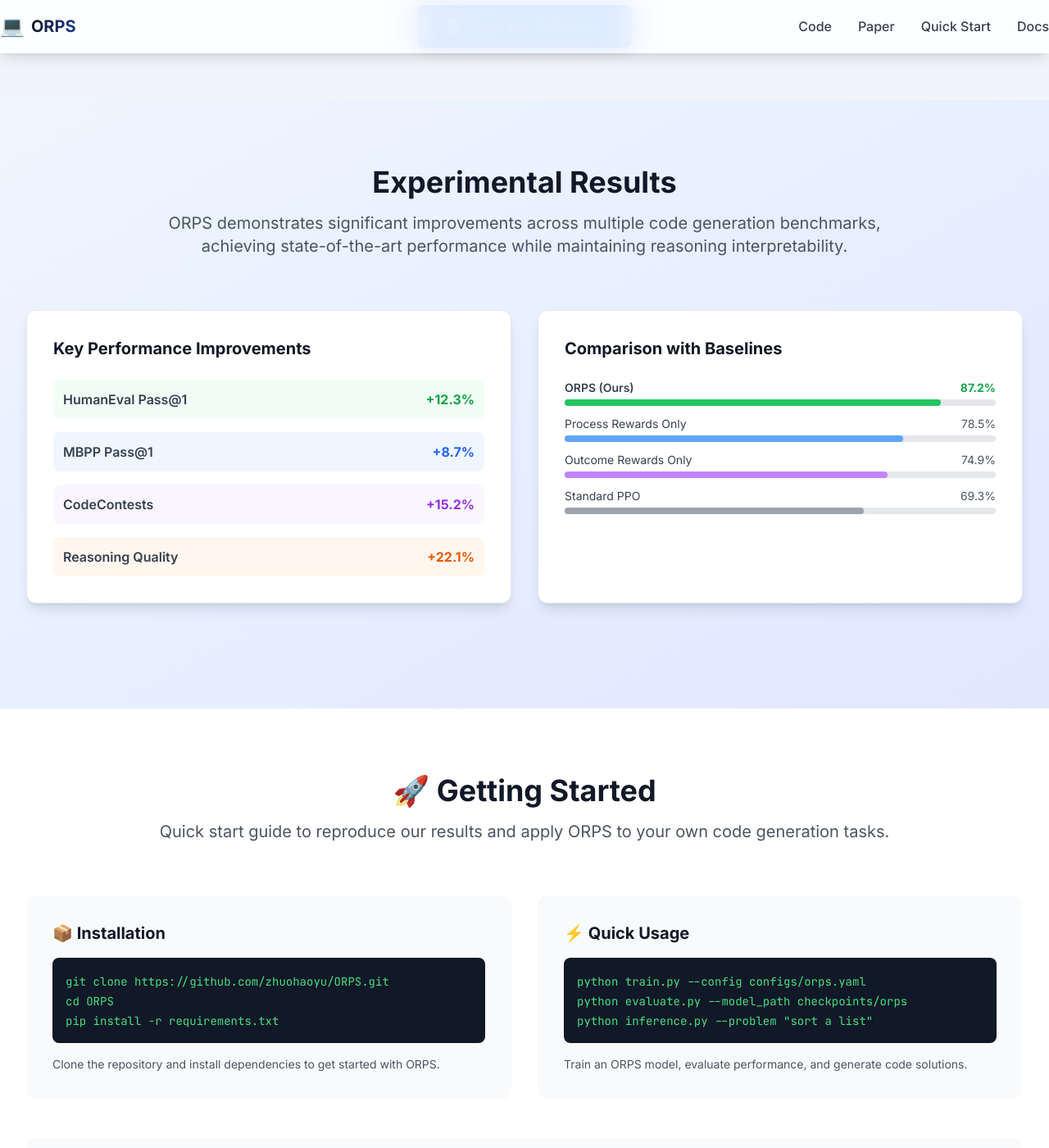
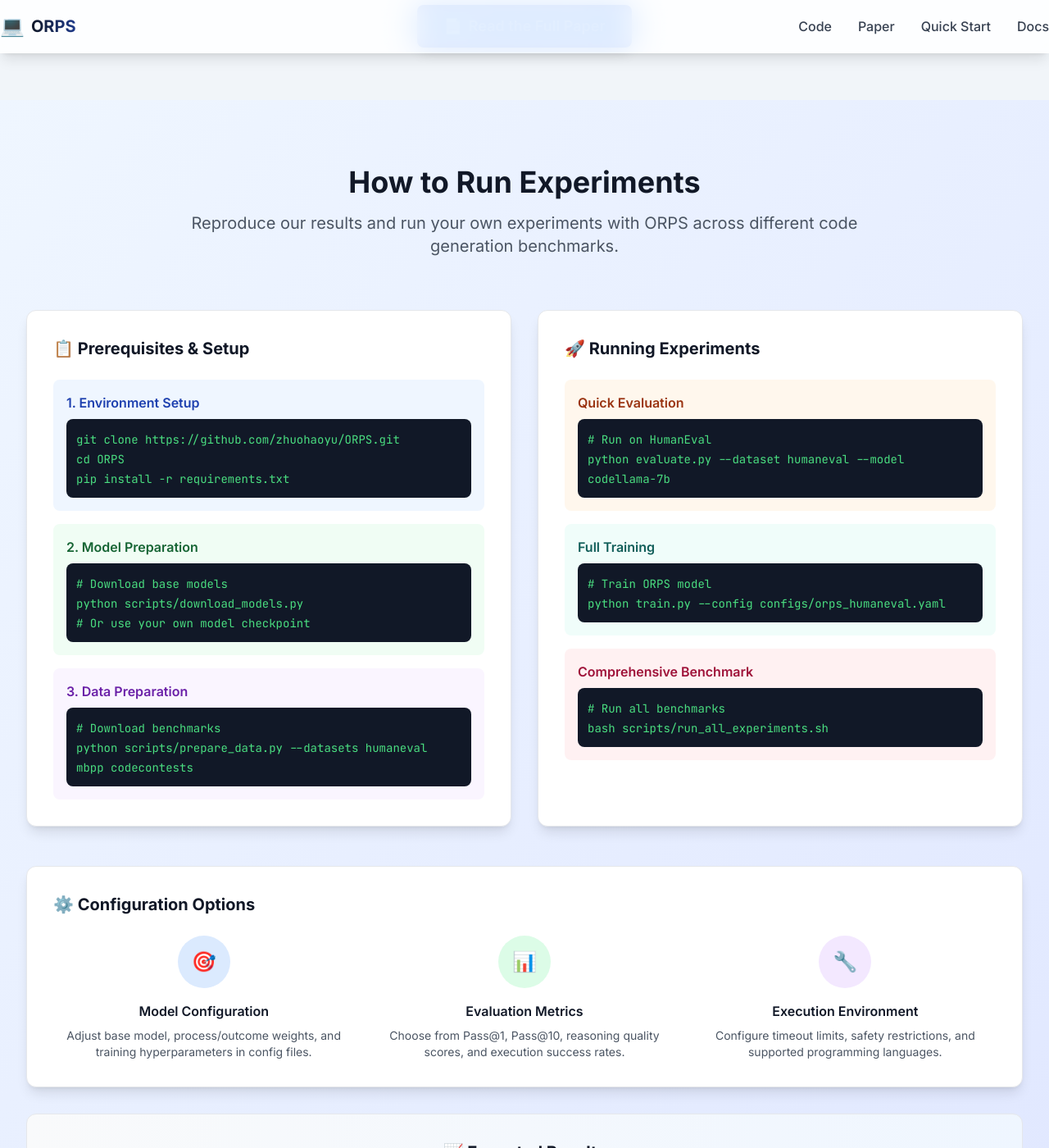
Before and after one commit to zhuohaoyu/ORPS, a Jekyll site: the page built from pages/index.html, in a window 1280 px wide and 1400 px high, scrolled down 3234 px. Shown: the whole window at 82% size. Built offline with Jekyll 4.4.1, drawn with Linux system fonts in a browser that asks for light colours; nearby versions of some CDN libraries; some of the changed text lies outside the part shown.

Commit message:
Update index.html

```diff
--- a/pages/index.html
+++ b/pages/index.html
@@ -42,31 +42,27 @@ description: "ORPS: Reasoning Through Execution: Unifying Process and Outcome Re
             <div class="space-y-3">
                 <!-- First line of authors -->
                 <div class="flex flex-wrap justify-center gap-x-6 gap-y-2">
-                    <span>Zhuohao Yu<sup>1,§</sup></span>
-                    <span>Jiali Zeng<sup>2</sup></span>
+                    <span>Zhuohao Yu<sup>1</sup></span>
                     <span>Weizheng Gu<sup>1</sup></span>
                     <span>Yidong Wang<sup>1</sup></span>
-                    <span>Jindong Wang<sup>3</sup></span>
+                    <span>Xingru Jiang<sup>1</sup></span>
                 </div>
                 <!-- Second line of authors -->
                 <div class="flex flex-wrap justify-center gap-x-6 gap-y-2">
-                    <span>Fandong Meng<sup>2</sup></span>
-                    <span>Jie Zhou<sup>2</sup></span>
-                    <span>Yue Zhang<sup>4</sup></span>
+                    <span>Zhengran Zeng<sup>1</sup></span>
+                    <span>Jindong Wang<sup>2</sup></span>
+                    <span>Wei Ye<sup>1,†</sup></span>
                     <span>Shikun Zhang<sup>1</sup></span>
-                    <span>Wei Ye<sup>1,†</sup></span>
                 </div>
             </div>
         </div>
         <div class="text-base md:text-lg text-gray-600">
             <div class="mb-4 font-bold">
                 <sup>1</sup>Peking University &emsp;
-                <sup>2</sup>WeChat AI &emsp;
-                <sup>3</sup>William & Mary &emsp;
-                <sup>4</sup>Westlake University
+                <sup>2</sup>William & Mary
             </div>
             <p class="text-sm md:text-base text-gray-500 mb-4">
-                <sup>§</sup>Work done during internship at WeChat AI &emsp; <sup>†</sup>Corresponding author
+                <sup>†</sup>Corresponding author
             </p>
             <div class="inline-block bg-blue-100 text-blue-800 px-4 py-2 rounded-lg font-semibold">
                 ICML 2025
@@ -288,81 +284,134 @@ description: "ORPS: Reasoning Through Execution: Unifying Process and Outcome Re
     </div>
 </section>
 
-<!-- Results & Performance -->
+<!-- How to Run Experiments -->
 <section class="py-20 bg-gradient-to-br from-blue-50 to-indigo-100">
     <div class="max-w-7xl mx-auto px-4 sm:px-6 lg:px-8">
         <div class="text-center mb-16">
-            <h2 class="text-3xl md:text-4xl font-bold text-gray-900 mb-4">Experimental Results</h2>
+            <h2 class="text-3xl md:text-4xl font-bold text-gray-900 mb-4">How to Run Experiments</h2>
             <p class="text-xl text-gray-600 max-w-4xl mx-auto">
-                ORPS demonstrates significant improvements across multiple code generation benchmarks, achieving state-of-the-art performance while maintaining reasoning interpretability.
+                Reproduce our results and run your own experiments with ORPS across different code generation benchmarks.
             </p>
         </div>
 
-        <div class="grid md:grid-cols-2 gap-8 mb-12">
-            <!-- Performance Metrics -->
+        <div class="grid md:grid-cols-1 lg:grid-cols-2 gap-8 mb-12">
+            <!-- Setup & Prerequisites -->
             <div class="bg-white p-8 rounded-xl shadow-lg border border-gray-200">
-                <h3 class="text-xl font-bold text-gray-900 mb-6">Key Performance Improvements</h3>
+                <h3 class="text-xl font-bold text-gray-900 mb-6">📋 Prerequisites & Setup</h3>
                 <div class="space-y-4">
-                    <div class="flex justify-between items-center p-3 bg-green-50 rounded-lg">
-                        <span class="font-semibold text-gray-700">HumanEval Pass@1</span>
-                        <span class="font-bold text-green-600">+12.3%</span>
+                    <div class="p-4 bg-blue-50 rounded-lg">
+                        <h4 class="font-semibold text-blue-800 mb-2">1. Environment Setup</h4>
+                        <div class="bg-gray-900 rounded-lg p-3 mt-2">
+                            <code class="text-green-400 font-mono text-sm">
+                                git clone https://github.com/zhuohaoyu/ORPS.git<br>
+                                cd ORPS<br>
+                                pip install -r requirements.txt
+                            </code>
+                        </div>
                     </div>
-                    <div class="flex justify-between items-center p-3 bg-blue-50 rounded-lg">
-                        <span class="font-semibold text-gray-700">MBPP Pass@1</span>
-                        <span class="font-bold text-blue-600">+8.7%</span>
+
+                    <div class="p-4 bg-green-50 rounded-lg">
+                        <h4 class="font-semibold text-green-800 mb-2">2. Model Preparation</h4>
+                        <div class="bg-gray-900 rounded-lg p-3 mt-2">
+                            <code class="text-green-400 font-mono text-sm">
+                                # Download base models<br>
+                                python scripts/download_models.py<br>
+                                # Or use your own model checkpoint
+                            </code>
+                        </div>
                     </div>
-                    <div class="flex justify-between items-center p-3 bg-purple-50 rounded-lg">
-                        <span class="font-semibold text-gray-700">CodeContests</span>
-                        <span class="font-bold text-purple-600">+15.2%</span>
-                    </div>
-                    <div class="flex justify-between items-center p-3 bg-orange-50 rounded-lg">
-                        <span class="font-semibold text-gray-700">Reasoning Quality</span>
-                        <span class="font-bold text-orange-600">+22.1%</span>
+
+                    <div class="p-4 bg-purple-50 rounded-lg">
+                        <h4 class="font-semibold text-purple-800 mb-2">3. Data Preparation</h4>
+                        <div class="bg-gray-900 rounded-lg p-3 mt-2">
+                            <code class="text-green-400 font-mono text-sm">
+                                # Download benchmarks<br>
+                                python scripts/prepare_data.py --datasets humaneval mbpp codecontests
+                            </code>
+                        </div>
                     </div>
                 </div>
             </div>
 
-            <!-- Method Comparison -->
+            <!-- Running Experiments -->
             <div class="bg-white p-8 rounded-xl shadow-lg border border-gray-200">
-                <h3 class="text-xl font-bold text-gray-900 mb-6">Comparison with Baselines</h3>
-                <div class="space-y-3">
-                    <div class="text-sm">
-                        <div class="flex justify-between mb-1">
-                            <span class="font-semibold text-gray-700">ORPS (Ours)</span>
-                            <span class="font-bold text-green-600">87.2%</span>
-                        </div>
-                        <div class="w-full bg-gray-200 rounded-full h-2">
-                            <div class="bg-green-500 h-2 rounded-full" style="width: 87.2%"></div>
+                <h3 class="text-xl font-bold text-gray-900 mb-6">🚀 Running Experiments</h3>
+                <div class="space-y-4">
+                    <div class="p-4 bg-orange-50 rounded-lg">
+                        <h4 class="font-semibold text-orange-800 mb-2">Quick Evaluation</h4>
+                        <div class="bg-gray-900 rounded-lg p-3 mt-2">
+                            <code class="text-green-400 font-mono text-sm">
+                                # Run on HumanEval<br>
+                                python evaluate.py --dataset humaneval --model codellama-7b
+                            </code>
                         </div>
                     </div>
-                    <div class="text-sm">
-                        <div class="flex justify-between mb-1">
-                            <span class="text-gray-700">Process Rewards Only</span>
-                            <span class="text-gray-600">78.5%</span>
-                        </div>
-                        <div class="w-full bg-gray-200 rounded-full h-2">
-                            <div class="bg-blue-400 h-2 rounded-full" style="width: 78.5%"></div>
+
+                    <div class="p-4 bg-teal-50 rounded-lg">
+                        <h4 class="font-semibold text-teal-800 mb-2">Full Training</h4>
+                        <div class="bg-gray-900 rounded-lg p-3 mt-2">
+                            <code class="text-green-400 font-mono text-sm">
+                                # Train ORPS model<br>
+                                python train.py --config configs/orps_humaneval.yaml
+                            </code>
                         </div>
                     </div>
-                    <div class="text-sm">
-                        <div class="flex justify-between mb-1">
-                            <span class="text-gray-700">Outcome Rewards Only</span>
-                            <span class="text-gray-600">74.9%</span>
-                        </div>
-                        <div class="w-full bg-gray-200 rounded-full h-2">
-                            <div class="bg-purple-400 h-2 rounded-full" style="width: 74.9%"></div>
-                        </div>
-                    </div>
-                    <div class="text-sm">
-                        <div class="flex justify-between mb-1">
-                            <span class="text-gray-700">Standard PPO</span>
-                            <span class="text-gray-600">69.3%</span>
-                        </div>
-                        <div class="w-full bg-gray-200 rounded-full h-2">
-                            <div class="bg-gray-400 h-2 rounded-full" style="width: 69.3%"></div>
+
+                    <div class="p-4 bg-rose-50 rounded-lg">
+                        <h4 class="font-semibold text-rose-800 mb-2">Comprehensive Benchmark</h4>
+                        <div class="bg-gray-900 rounded-lg p-3 mt-2">
+                            <code class="text-green-400 font-mono text-sm">
+                                # Run all benchmarks<br>
+                                bash scripts/run_all_experiments.sh
+                            </code>
                         </div>
                     </div>
                 </div>
+            </div>
+        </div>
+
+        <!-- Experiment Configuration -->
+        <div class="bg-white rounded-xl p-8 shadow-lg border border-gray-200 mb-8">
+            <h3 class="text-xl font-bold text-gray-900 mb-6">⚙️ Configuration Options</h3>
+            <div class="grid md:grid-cols-3 gap-6">
+                <div class="text-center">
+                    <div class="bg-blue-100 w-16 h-16 rounded-full flex items-center justify-center mx-auto mb-4">
+                        <span class="text-2xl">🎯</span>
+                    </div>
+                    <h4 class="font-semibold text-gray-900 mb-2">Model Configuration</h4>
+                    <p class="text-sm text-gray-600">Adjust base model, process/outcome weights, and training hyperparameters in config files.</p>
+                </div>
+
+                <div class="text-center">
+                    <div class="bg-green-100 w-16 h-16 rounded-full flex items-center justify-center mx-auto mb-4">
+                        <span class="text-2xl">📊</span>
+                    </div>
+                    <h4 class="font-semibold text-gray-900 mb-2">Evaluation Metrics</h4>
+                    <p class="text-sm text-gray-600">Choose from Pass@1, Pass@10, reasoning quality scores, and execution success rates.</p>
+                </div>
+
+                <div class="text-center">
+                    <div class="bg-purple-100 w-16 h-16 rounded-full flex items-center justify-center mx-auto mb-4">
+                        <span class="text-2xl">🔧</span>
+                    </div>
+                    <h4 class="font-semibold text-gray-900 mb-2">Execution Environment</h4>
+                    <p class="text-sm text-gray-600">Configure timeout limits, safety restrictions, and supported programming languages.</p>
+                </div>
+            </div>
+        </div>
+
+        <!-- Expected Results -->
+        <div class="bg-gradient-to-r from-gray-50 to-blue-50 rounded-xl p-8 border border-gray-200">
+            <h3 class="text-xl font-bold text-gray-900 mb-4 text-center">📈 Expected Results</h3>
+            <p class="text-gray-700 text-center mb-4 max-w-3xl mx-auto">
+                When running the full experiments, you should expect to see improvements over baseline methods across all benchmarks.
+                Detailed results and analysis are provided in our ICML 2025 paper.
+            </p>
+            <div class="text-center">
+                <a href="https://arxiv.org/abs/2412.15118"
+                   class="inline-flex items-center bg-blue-600 text-white px-6 py-3 rounded-lg font-semibold hover:bg-blue-700 transition-all transform hover:scale-105 shadow-lg">
+                    📄 <span class="ml-2">View Full Results in Paper</span>
+                </a>
             </div>
         </div>
     </div>
```
